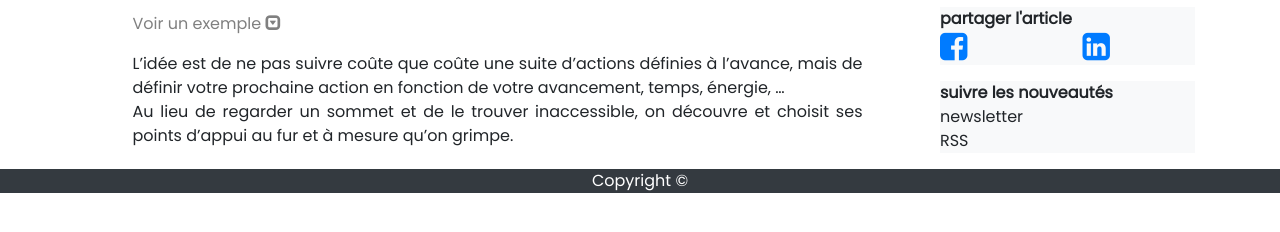
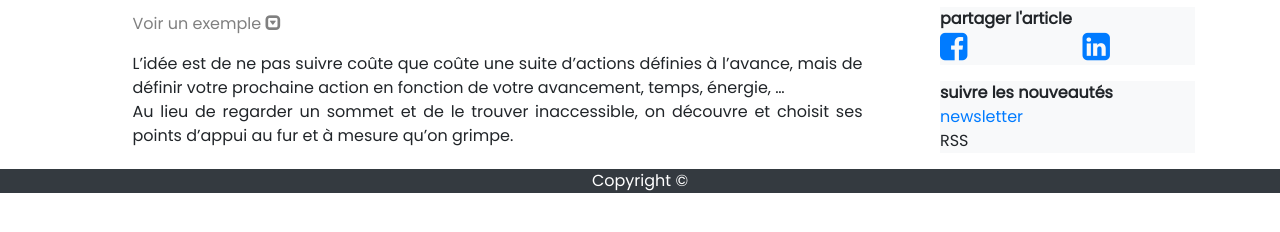
Before and after one commit to OrgaEvolutions/Nathoup.github.io, a Jekyll site: the page built from articles/prochaine_action.html, in a window 1280 px wide. Shown: the part 466-698 px from the top of the page. Built offline with Jekyll 4.4.1, drawn with Linux system fonts in a browser that asks for light colours; nearby versions of some CDN libraries; some web fonts are replaced; comment, search, counter and statistics services are not loaded.

Commit message:
Update article.html

```diff
--- a/_layouts/article.html
+++ b/_layouts/article.html
@@ -57,8 +57,7 @@ layout: default
            <p><div class="bg-light">
             <div class="row"><div class="col"><b>suivre les nouveautés</b></div></div>
              <div class="row">
-                 <div class="col-md-12">newsletter
-                   <script type="text/javascript" src="//downloads.mailchimp.com/js/signup-forms/popup/embed.js" data-dojo-config="usePlainJson: true, isDebug: false"></script><script type="text/javascript">require(["mojo/signup-forms/Loader"], function(L) { L.start({"baseUrl":"mc.us17.list-manage.com","uuid":"c92282615c03ee7c88805781b","lid":"42c312e904"}) })</script>
+               <div class="col-md-12"><a href={%link {{site.url_newsletter}} %}>newsletter</a>
 
                   <br>RSS</div>
              </div>
```
